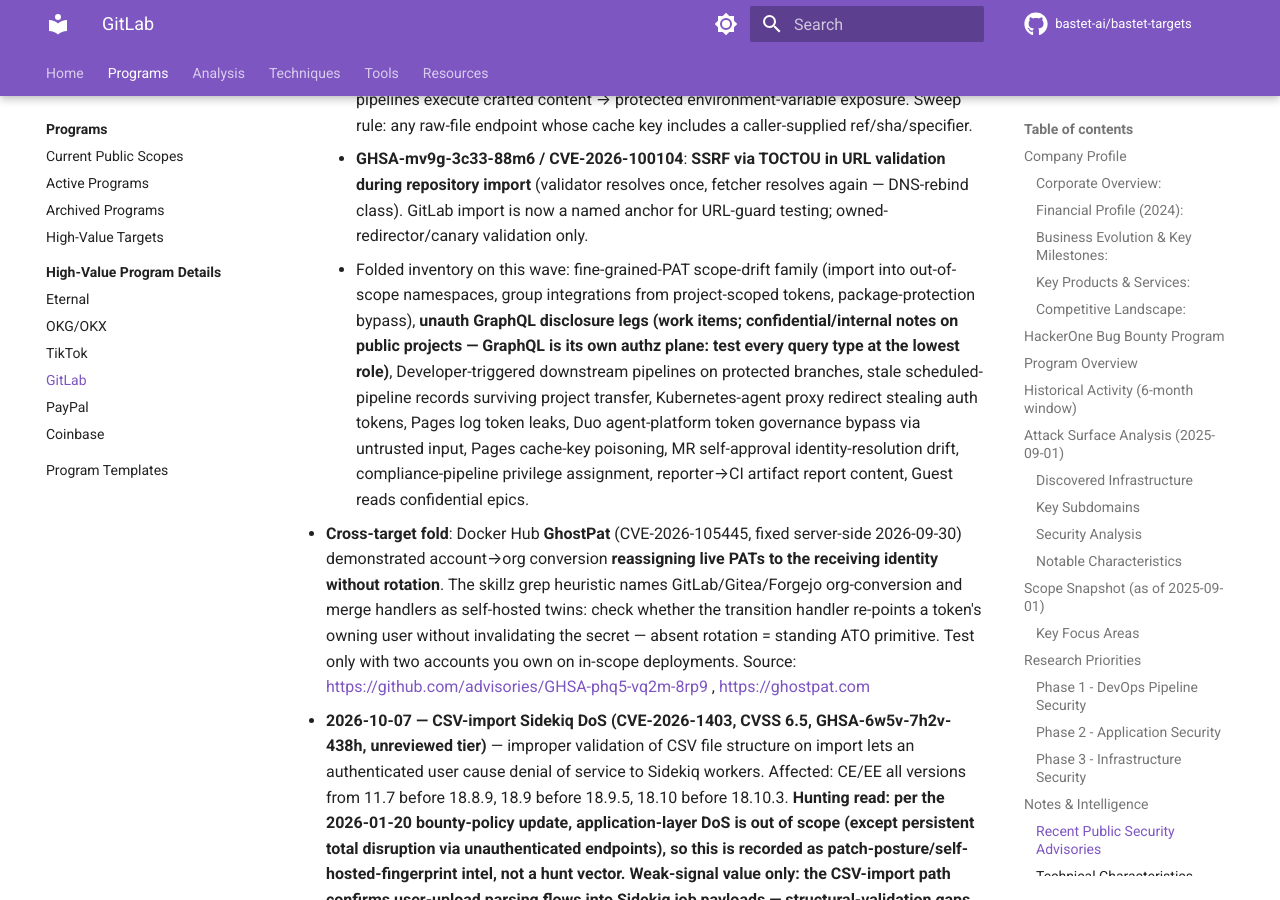
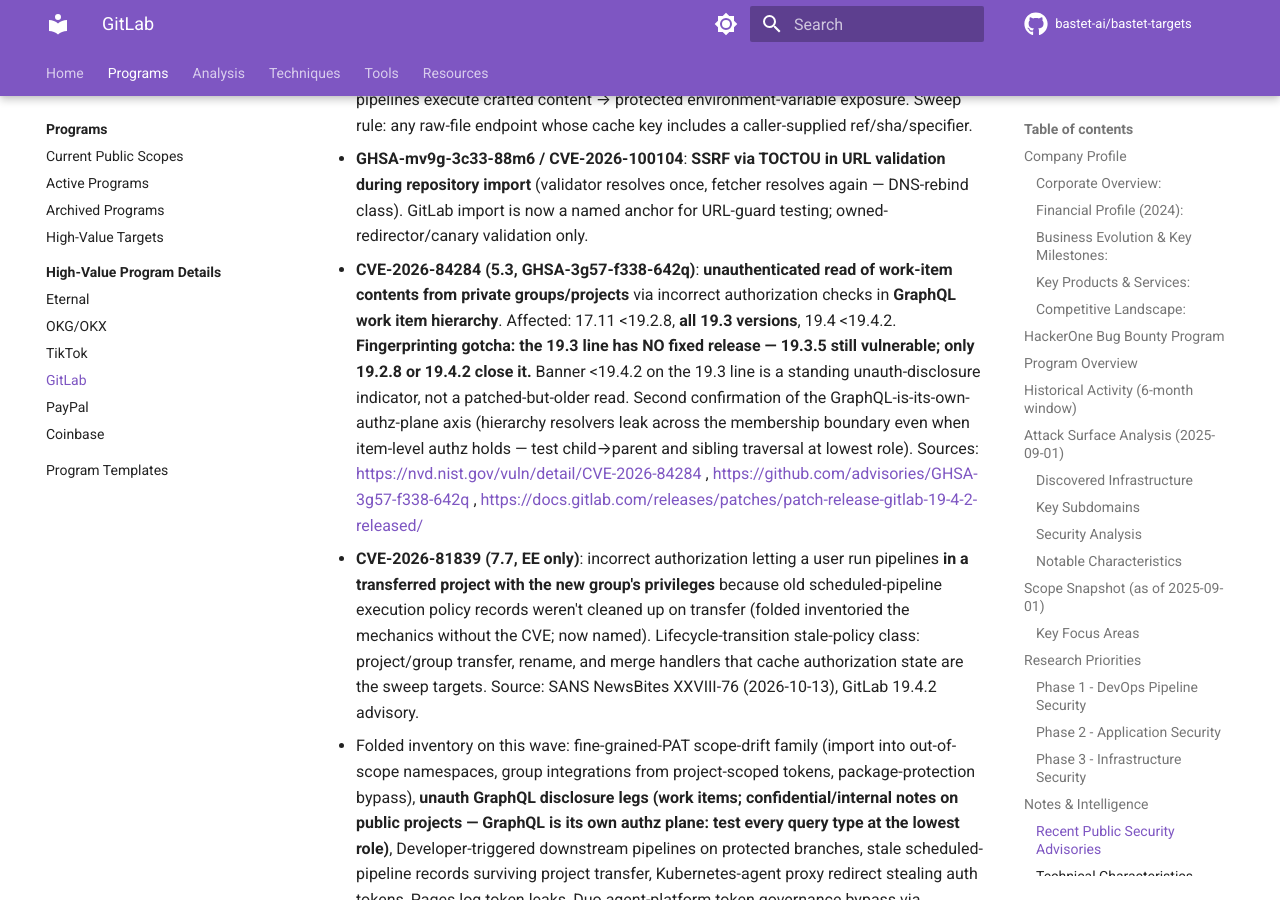
Before and after one commit to bastet-ai/bastet-targets, an MkDocs documentation site: the page built from docs/programs/gitlab/README.md, in a window 1280 px wide and 900 px high, scrolled down 6727 px. Built offline with MkDocs 1.6.1 and Material for MkDocs 9.7.7, drawn with Linux system fonts in a browser that asks for light colours; comment, search, counter and statistics services are not loaded; some of the changed text lies outside the part shown.

Commit message:
GitLab intel 2026-10-16: named CVE fold on Oct 12 batch - CVE-2026-84284 GraphQL work-item hierarchy unauth disclosure (no fixed 19.3.x release; 19.3.5 still vulnerable, only 19.2.8/19.4.2 close it) + CVE-2026-81839 EE transferred-project stale scheduled-pipeline authz; re-verified H1 Oct changelog page current

```diff
--- a/docs/programs/gitlab/README.md
+++ b/docs/programs/gitlab/README.md
@@ -141,6 +141,8 @@
     - **GHSA-5vgp-j37h-7wfx / CVE-2026-96893 (High, EE)**: authenticated user injects crafted content into **AI agent instructions → command execution attributed to other users** (improper neutralization of special elements in AI conversation context construction). Attribution-confusion is a distinct impact class from plain tool execution — this is the fourth consecutive wave where Duo/AI surfaces were the privileged path (trace reads CVE-2026-92470 → GraphQL subscription deserialization CVE-2026-87719 → gateway template escape CVE-2026-90970 → instruction-injection attribution confusion CVE-2026-96893). Probe battery: every field entering agent instruction/context construction (issue/MR descriptions, commit messages, branch names, review comments) with inert marker tools, proving both execution *and whose identity the execution is logged under*.
     - **GHSA-49c6-8ph4-9vr9 / CVE-2026-14814 (High)**: **cache-key poisoning of raw repository files** via improper repository-reference validation → other users' CI/CD pipelines execute crafted content → protected environment-variable exposure. Sweep rule: any raw-file endpoint whose cache key includes a caller-supplied ref/sha/specifier.
     - **GHSA-mv9g-3c33-88m6 / CVE-2026-100104**: **SSRF via TOCTOU in URL validation during repository import** (validator resolves once, fetcher resolves again — DNS-rebind class). GitLab import is now a named anchor for URL-guard testing; owned-redirector/canary validation only.
+    - **CVE-2026-84284 (5.3, GHSA-3g57-f338-642q)**: **unauthenticated read of work-item contents from private groups/projects** via incorrect authorization checks in **GraphQL work item hierarchy**. Affected: 17.11 <19.2.8, **all 19.3 versions**, 19.4 <19.4.2. **Fingerprinting gotcha: the 19.3 line has NO fixed release — 19.3.5 still vulnerable; only 19.2.8 or 19.4.2 close it.** Banner <19.4.2 on the 19.3 line is a standing unauth-disclosure indicator, not a patched-but-older read. Second confirmation of the GraphQL-is-its-own-authz-plane axis (hierarchy resolvers leak across the membership boundary even when item-level authz holds — test child→parent and sibling traversal at lowest role). Sources: https://nvd.nist.gov/vuln/detail/CVE-2026-84284 , https://github.com/advisories/GHSA-3g57-f338-642q , https://docs.gitlab.com/releases/patches/patch-release-gitlab-19-4-2-released/
+    - **CVE-2026-81839 (7.7, EE only)**: incorrect authorization letting a user run pipelines **in a transferred project with the new group's privileges** because old scheduled-pipeline execution policy records weren't cleaned up on transfer (folded inventoried the mechanics without the CVE; now named). Lifecycle-transition stale-policy class: project/group transfer, rename, and merge handlers that cache authorization state are the sweep targets. Source: SANS NewsBites XXVIII-76 (2026-10-13), GitLab 19.4.2 advisory.
     - Folded inventory on this wave: fine-grained-PAT scope-drift family (import into out-of-scope namespaces, group integrations from project-scoped tokens, package-protection bypass), **unauth GraphQL disclosure legs (work items; confidential/internal notes on public projects — GraphQL is its own authz plane: test every query type at the lowest role)**, Developer-triggered downstream pipelines on protected branches, stale scheduled-pipeline records surviving project transfer, Kubernetes-agent proxy redirect stealing auth tokens, Pages log token leaks, Duo agent-platform token governance bypass via untrusted input, Pages cache-key poisoning, MR self-approval identity-resolution drift, compliance-pipeline privilege assignment, reporter→CI artifact report content, Guest reads confidential epics.
   - **Cross-target fold**: Docker Hub **GhostPat** (CVE-2026-105445, fixed server-side 2026-09-30) demonstrated account→org conversion **reassigning live PATs to the receiving identity without rotation**. The skillz grep heuristic names GitLab/Gitea/Forgejo org-conversion and merge handlers as self-hosted twins: check whether the transition handler re-points a token's owning user without invalidating the secret — absent rotation = standing ATO primitive. Test only with two accounts you own on in-scope deployments. Source: https://github.com/advisories/GHSA-phq5-vq2m-8rp9 , https://ghostpat.com
 
@@ -169,7 +171,7 @@
 ---
 
 **Last Enumeration**: 2025-09-01
-**Last Intel Review**: 2026-10-16 (Rapid7 ETR fold: CVE-2026-97229 reproduced, UTF-8 recompilation-after-validation mechanism + public-project commit prerequisite, 19.3.4 superseded by 19.3.5; previous: 19.5 release + Oct 12/13 patch batch)
+**Last Intel Review**: 2026-10-16 (named CVE fold on Oct 12 batch: CVE-2026-84284 GraphQL work-item hierarchy unauth disclosure — no fixed 19.3.x release; CVE-2026-81839 EE transferred-project scheduled-pipeline authz. Previous: Rapid7 ETR fold — CVE-2026-97229 reproduced, UTF-8 recompilation-after-validation mechanism + public-project commit prerequisite, 19.3.4 superseded by 19.3.5; 19.5 release + Oct 12/13 patch batch)
 **Next Review**: 2026-11-01
 **Analyst**: Bastet Security Research Team
 
```
